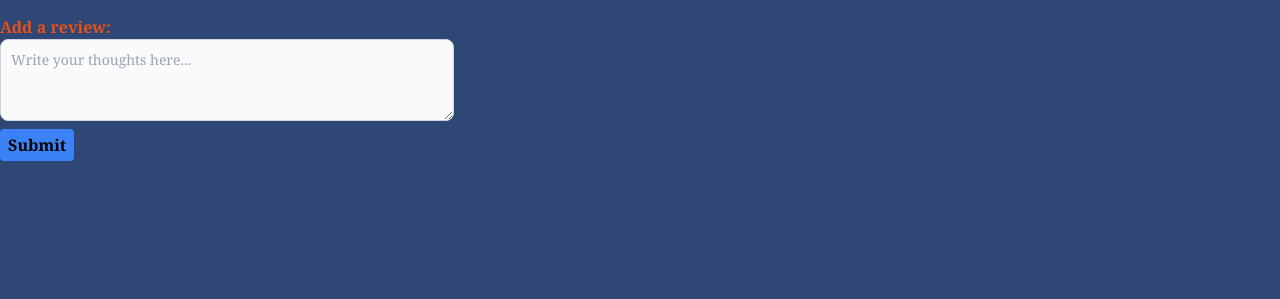
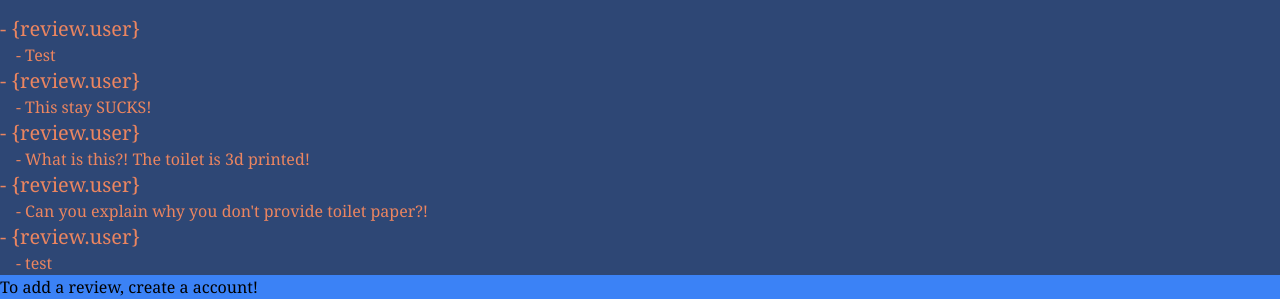
Before and after one commit to zorarkdouble8/Swap-Stays, a Flask app: page /places/2 in a window 1280 px wide. Shown: the part 525-824 px from the top of the page. Before the commit the page ends 686 px from the top, so only its background shows below. Run offline with Flask 3, Linux system fonts and the light colour scheme.

Commit message:
Review section works

```diff
--- a/Application/Routes.py
+++ b/Application/Routes.py
@@ -11,13 +11,16 @@
 def booking_page(place_id):
     #get the page via the page id
     place = get_place(place_id=place_id)
+    user = get_user_obj()
 
-    return render_template("Home/Booking.html", stay=place)
+
+    #print(place.)
+
+    return render_template("Home/Booking.html", stay=place, user=user)
 
 @app.route("/places/add_review/<int:stay_id>", methods=["POST"])
 def add_review_route(stay_id):
     #add review
-    print(request.form["review_stars"])
     add_review(stay_id, request.form["review_text"], request.form["review_stars"])
 
     #refresh page
@@ -131,6 +134,15 @@
     else:
         return False
 
+#if the user is logged in, this retrns the user object, else it returns none
+def get_user_obj() -> User:
+    if ("UserId" in session):
+        user_id = session["UserId"]
+
+        return get_user(user_id)
+
+    return None
+
 # Display a list of places
 @app.route("/places")
 def places():
--- a/Application/Templates/Home/booking.html
+++ b/Application/Templates/Home/booking.html
@@ -111,13 +111,13 @@
         <h1 class="text-left font-bold text-3xl headColor  mb-4 underline">Reviews</h1>
         {% for review in stay.reviews %}
             <dl>
-                <dt class="text-xl textColor">- {{review.user}}</dt>
-                <dd class="textColor ml-4">- {{review.opinion}}</dd>
-
+                <dt class="text-xl textColor">- {review.user}</dt>
+                <dd class="textColor ml-4">- {{review.review}}</dd>
                 <!--I am thinking we have a link to view more reviews... but we need a reviews database for that as well-->
             </dl>
         {% endfor %}
-        <!--Add a review-->
+        <!--Add a review if a user is logged in-->
+        {% if user != (null or None) %}
         <p class="text-left headColor font-bold">Add a review:</p>
         <form action="add_review/{{stay.place_id}}" method="POST">
             <textarea name="review_text" id="review" rows="3" cols ="50" class="block p-2.5 text-sm text-gray-900 bg-gray-50 rounded-lg border border-gray-300 focus:ring-blue-500 focus:border-blue-500 dark:bg-gray-700 dark:border-gray-600 dark:placeholder-gray-400 dark:text-white dark:focus:ring-blue-500 dark:focus:border-blue-500 mb-2" placeholder="Write your thoughts here..."></textarea>
@@ -127,7 +127,11 @@
                 <input type="submit" class="bg-blue-500 text-left hover:bg-blue-700 text-orange-500 hover:text-white font-bold py-1 px-2 rounded" value="Submit">
             </div>
         </form>
-            <!--end add review-->
+        {% else %}
+        <!--If user isn't logged in-->
+        <p class="bg-blue-500">To add a review, create a account!</p>
+        <!--end add review-->
+        {% endif %}
     </div>
 
 
--- a/seed_db.py
+++ b/seed_db.py
@@ -1,9 +1,10 @@
 import os
 import random
 from datetime import datetime, timedelta
+os.environ["TESTING"] = "False"
 from Application import db, app
 from Application.Models import Place
-from bing_image_downloader import downloader  # Ensure bing_image_downloader is installed
+#from bing_image_downloader import downloader  # Ensure bing_image_downloader is installed
 
 # Hotel and Airbnb data
 luxury_hotels = [
```
Also changed, not shown: Application/Database_Funcs/Review.py (+7 -1 lines), Application/Models.py (+10 -9 lines), Application/Database.db.
